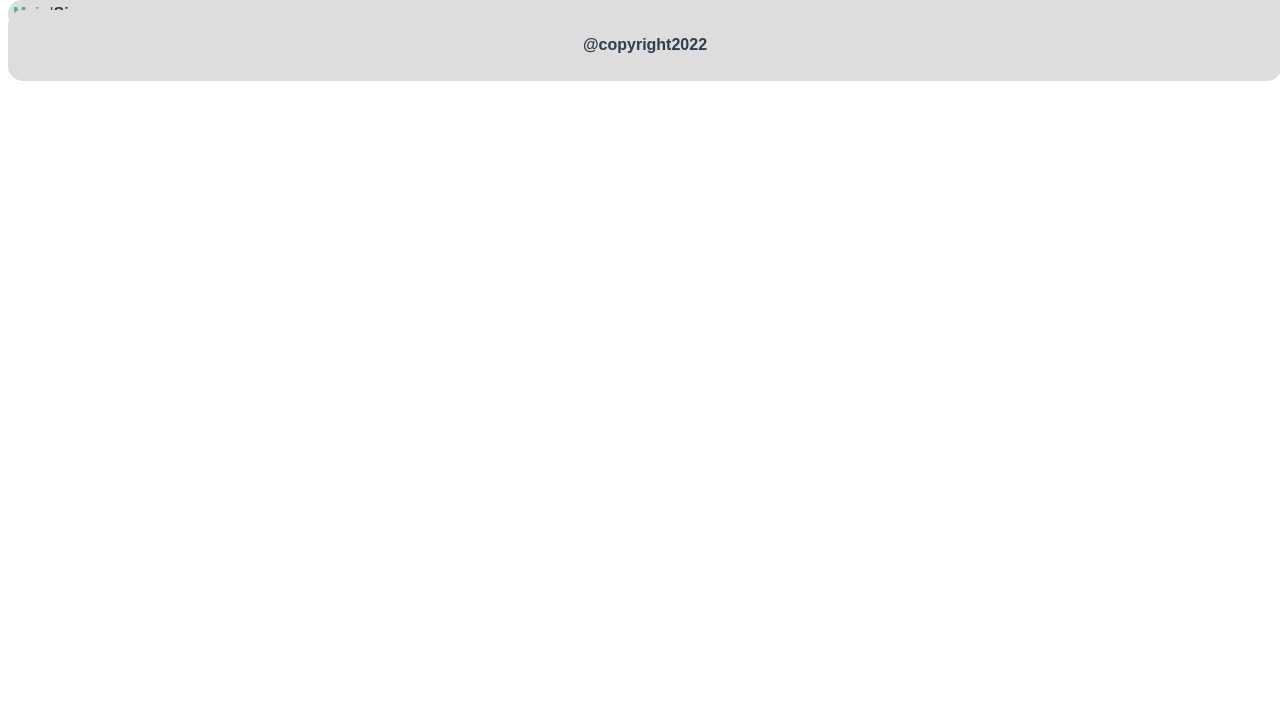
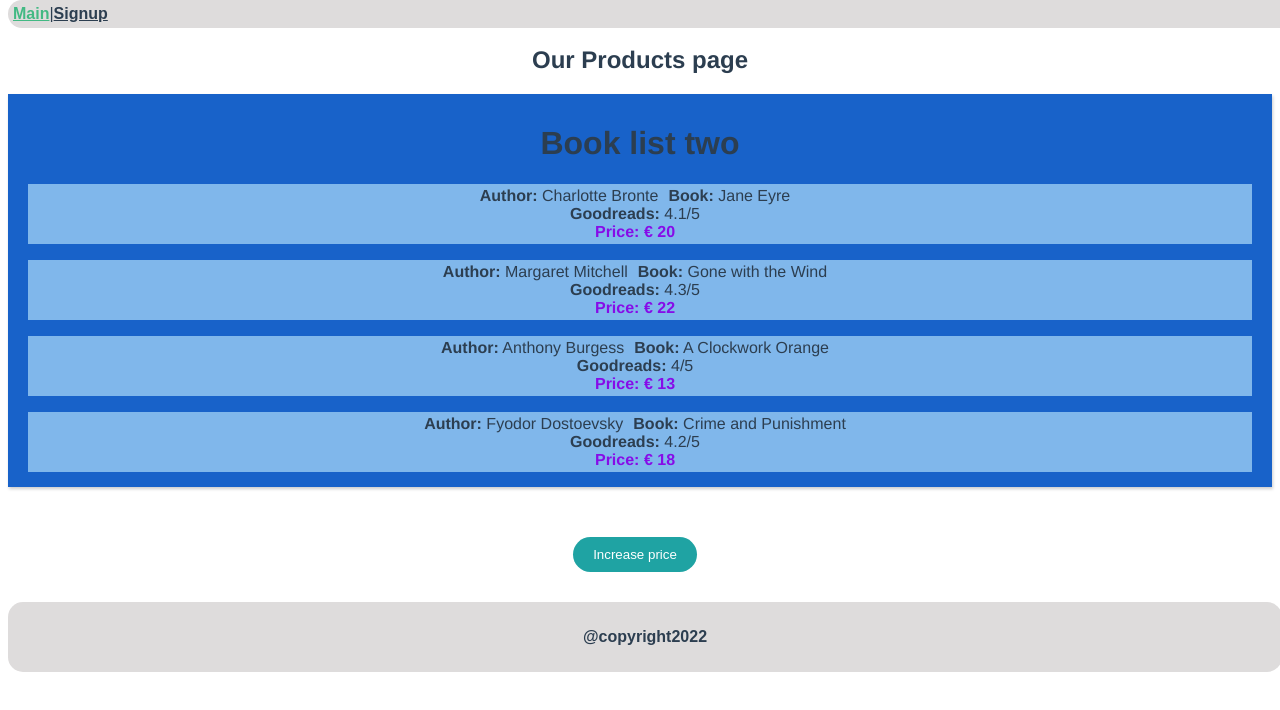
Before and after one commit to mbz4/T8_WAD_22, a Vue app in the folder homework3/: page /#/ in a window 1280 px wide. Shown: the top 710 px of the page. Built offline with nearby package versions, Linux system fonts and the light colour scheme.

Commit message:
working on main

```diff
--- /dev/null
+++ b/homework3/src/components/ProductCompoTwo.vue
@@ -0,0 +1,58 @@
+<template>
+    <div id= "comp-list-two">
+    <h1> Book list two</h1>
+    <p class="item" v-for="product in productList" :key="product.id">
+    <span class="author"> <b>Author:</b> {{product.author}} </span>
+    <span class="book"> <b>Book:</b> {{product.book}} </span> <br>
+    <span class="goodreads"> <b>Goodreads:</b> {{product.goodreads}} </span>
+    <span class="price"> Price: € {{product.price}} </span>
+    </p>
+    </div>
+    </template>
+
+
+    <script>
+    export default {
+        name: "main",
+        data: function() {
+    return {
+
+    }},
+    computed: {
+        productList(){
+    return this.$store.state.productList
+    }
+    }
+    }
+    </script>
+
+    <style scoped>
+    .item{
+    background: rgb(128, 183, 235);
+    margin-bottom: 5px;
+    padding: 3px 5px;}
+    #comp-list-two{
+    background: #1862c9;
+    box-shadow: 1px 2px 3px rgba(0,0,0,0.2);
+    margin-bottom: 30px;
+    padding: 10px 20px;
+    }
+    #comp-list-two ul{
+    padding: 0;
+    list-style-type: none;
+    }
+    #comp-list-two li{
+    margin-right: 10px;
+    margin-top: 10px;
+    padding: 20px;
+    background: rgba(255,255,255,0.7);
+    }
+    .price{
+    font-weight: bold;
+    color: #860CE8;
+    display: block;
+    }
+    span{
+    margin-right: 10px;
+    }
+    </style>
--- a/homework3/src/router/index.js
+++ b/homework3/src/router/index.js
@@ -7,7 +7,9 @@ const routes = [
   {
     path: '/',
     name: 'home',
-    component: HomeView
+    // component: HomeView
+
+    component: () => import('../views/HomeView.vue')
   },
   {
     path: '/signup',
--- a/homework3/src/store/index.js
+++ b/homework3/src/store/index.js
@@ -1,55 +1,56 @@
 import { createStore } from 'vuex'
-
-// inspiration from: https://medium.com/@esmaydogdu/vuex-fetch-b0e8472e7676
 
 export default createStore({
     strict: true,
     state: {
-    postsList:[]
+            // productList should be placed here
+            productList:[
+                {id: 1, author: "Charlotte Bronte", book: "Jane Eyre", goodreads: "4.1/5", price: 20},
+                {id: 2, author: "Margaret Mitchell", book: "Gone with the Wind", goodreads: "4.3/5", price: 22},
+                {id: 3, author: "Anthony Burgess", book: "A Clockwork Orange", goodreads: "4/5", price: 13},
+                {id: 4, author: "Fyodor Dostoevsky" , book: "Crime and Punishment", goodreads: "4.2/5", price: 18}
+                ]
     },
   getters: {
     // .map is a higher-order function that creates a new array populated with the results of
     // calling a provided function on every element in the calling array. – Lecture 5
+
     productListsale: state => {
-      var likeList = state.likeList.map(product => {
+    var productListsale = state.productList.map(product => {
                return {
-              index: product.index,
+                   id: product.id,
                    author: product.author,
                    price: product.price / 2,
                    book: product.book,
                    goodreads: product.goodreads
                }
            });
-      return likeList
+           return productListsale
        },
-    countries(state) {
-      return state.countries;
-    }
       },
     mutations: {
-    setCountries(state, countries) {
-      state.countries = countries;
-    },
            //The .forEach() method executes a callback function on each of the elements in an array in order. – Lecture 5
            IncreasePrice: state => {
-      state.likeList.forEach(product => {
+            state.productList.forEach(product => {
                 product.price += 1;
             })
         },
         DecreasePrice: state => {
-      state.likeList.forEach(product => {
+            state.productList.forEach(product => {
                 product.price -= 1;
             })
         }
     },
   actions: {
-    fetchAllCountries(context) {
-      return fetch("https://api.npoint.io/054c02512e7ae401d479")
-      .then((response) => response.json())
-      .then((data) => {
-        context.commit("setCountries", data);
-      })
-      .catch((err) => console.error(err));
+    IncreasePriceAct: act => {
+        setTimeout(function() {
+            act.commit("IncreasePrice")
+        }, 1000)
     },
+    DecreasePriceAct: act => {
+        setTimeout(function() {
+            act.commit("DecreasePrice")
+        }, 1000)
+    }
     }
 })
--- a/homework3/src/views/HomeView.vue
+++ b/homework3/src/views/HomeView.vue
@@ -1,18 +1,56 @@
 <template>
-  <div class="home">
-    <HelloWorld/>
+  <div class="products">
+   <br>
+   <h2> Our Products page</h2>
+   <product-compo-two></product-compo-two>
+
+   <button v-on:click="IncreasePrice "> Increase price </button>
   </div>
-</template>
+ </template>
 
-<script>
-// @ is an alias to /src
-import HelloWorld from '@/components/HelloWorld.vue'
+ <script>
 
-export default {
-  name: 'HomeView',
-  components: {
-    HelloWorld
-  }
-}
+ import ProductCompoTwo from "@/components/ProductCompoTwo.vue";
 
-</script>
+ export default {
+ name: "Products",
+ components: { ProductCompoTwo },
+ data: function() {
+ return {
+ }},
+
+ methods: {
+ IncreasePrice: function() {
+   //this.$store.commit("IncreasePrice")
+   this.$store.dispatch("IncreasePriceAct")
+
+     /*
+     When using the strict mode in the vuex store, we cannot mutate state outside mutation handlers.
+     Therefore, using the following function will produce an error
+
+     this.$store.state.productList.forEach(product => {
+         product.price += 1;
+         })
+     */
+ },
+ DecreasePrice: function() {
+   //this.$store.commit("DecreasePrice")
+   this.$store.dispatch("DecreasePriceAct")
+ }
+
+ }
+ }
+ </script>
+
+ <style scoped>
+ button{
+ background:  rgb(31, 163, 163);
+ border: 0;
+ padding: 10px 20px 10px 20px;
+ margin-top:  20px;
+ margin-bottom:  20px;
+ margin-right:  10px;
+ color: white;
+ border-radius: 20px;
+ }
+ </style>
```
Lines whose indentation alone changed are shown as unchanged.
